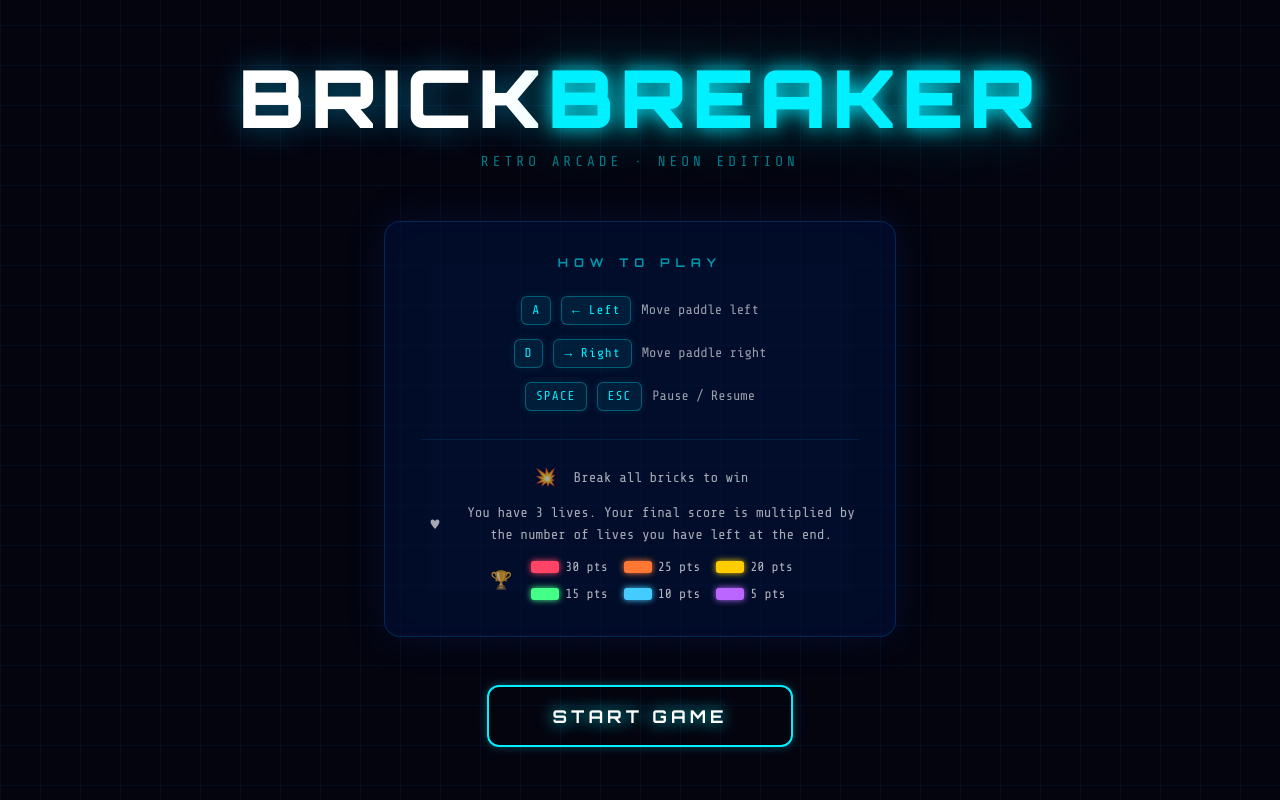
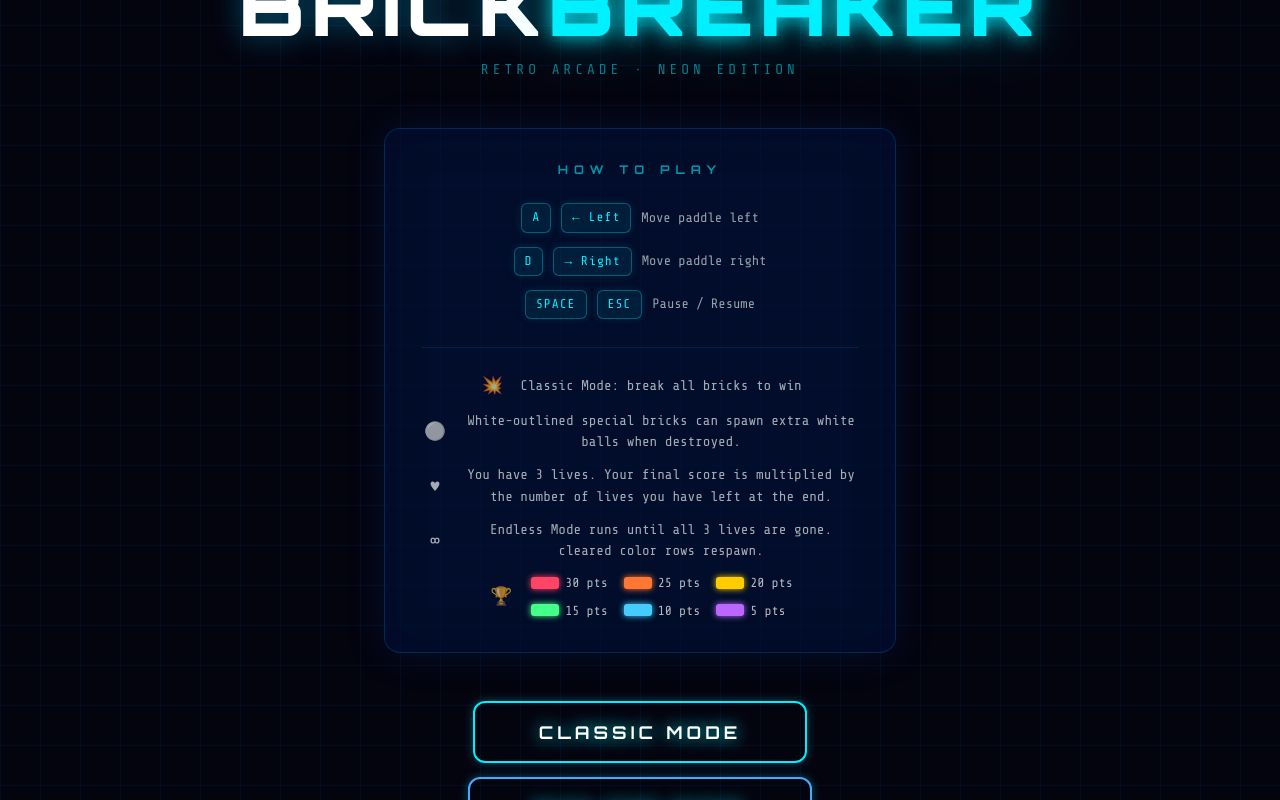
Before and after one commit to banhidiboti/brickbreaker, a Vue app in the folder brick-breaker/: page / in a window 1280 px wide. Built offline with nearby package versions, Linux system fonts and the light colour scheme.

Commit message:
Endless mode!

```diff
--- a/brick-breaker/src/App.vue
+++ b/brick-breaker/src/App.vue
@@ -2,13 +2,21 @@
 import { ref } from 'vue'
 import WelcomeScreen from './components/WelcomeScreen.vue'
 import GameCanvas from './components/GameCanvas.vue'
+import GameCanvasEndless from './components/GameCanvasEndless.vue'
 
 const gameStarted = ref(false)
+const gameMode = ref('classic')
+
+const startGame = (mode = 'classic') => {
+  gameMode.value = mode
+  gameStarted.value = true
+}
 </script>
 
 <template>
-  <WelcomeScreen v-if="!gameStarted" @start="gameStarted = true" />
-  <GameCanvas v-else @go-home="gameStarted = false" />
+  <WelcomeScreen v-if="!gameStarted" @start="startGame" />
+  <GameCanvas v-else-if="gameMode === 'classic'" key="classic" @go-home="gameStarted = false" />
+  <GameCanvasEndless v-else key="endless" @go-home="gameStarted = false" />
 </template>
 
 <style>
--- a/brick-breaker/src/components/GameCanvas.vue
+++ b/brick-breaker/src/components/GameCanvas.vue
@@ -1,7 +1,15 @@
 <script setup>
-import { ref, onMounted, onUnmounted } from 'vue'
+import { ref, onMounted, onUnmounted, computed } from 'vue'
+
+const props = defineProps({
+  mode: {
+    type: String,
+    default: 'classic'
+  }
+})
 
 const emit = defineEmits(['goHome'])
+const isEndlessMode = computed(() => props.mode === 'endless')
 const resumeGame = () => { paused.value = false }
 const togglePause = () => {
   if (!gameOver.value && !won.value) paused.value = !paused.value
@@ -121,6 +129,7 @@ const brickPadding = 5
 const brickOffsetTop = 55
 const brickOffsetLeft = 8
 const BONUS_BRICK_COUNT = 5
+const MAX_ENDLESS_BONUS_BALLS = 5
 
 const bricks = ref([])
 
@@ -221,7 +230,38 @@ const makeBricks = () => {
   return grid
 }
 
+const getRowBonusBricks = () => {
+  const baseChance = BONUS_BRICK_COUNT / (brickColumnCount * brickRowCount)
+  const count = Math.floor(baseChance * brickColumnCount)
+  return Math.max(1, count)
+}
+
+const refillRow = (rowIndex) => {
+  const bonusSpots = new Set()
+  const bonusCount = getRowBonusBricks()
+
+  while (bonusSpots.size < bonusCount) {
+    bonusSpots.add(Math.floor(Math.random() * brickColumnCount))
+  }
+
+  for (let c = 0; c < brickColumnCount; c++) {
+    bricks.value[c][rowIndex].status = 1
+    bricks.value[c][rowIndex].isBonus = bonusSpots.has(c)
+  }
+}
+
+const refillClearedRowsInEndless = () => {
+  if (!isEndlessMode.value) return
+
+  for (let r = 0; r < brickRowCount; r++) {
+    const isRowCleared = bricks.value.every(column => column[r].status === 0)
+    if (isRowCleared) refillRow(r)
+  }
+}
+
 const spawnBonusBall = (x, y) => {
+  if (isEndlessMode.value && bonusBalls.value.length >= MAX_ENDLESS_BONUS_BALLS) return
+
   bonusBalls.value.push({
     x,
     y,
@@ -234,6 +274,7 @@ const spawnBonusBall = (x, y) => {
 
 const initGame = () => {
   score.value = 0
+  finalScore.value = 0
   lives.value = 3
   gameOver.value = false
   paused.value = false
@@ -364,6 +405,8 @@ const draw = () => {
 // ── Logic ──────────────────────────────────────────────────────────────────
 
 const finishIfWon = () => {
+  if (isEndlessMode.value) return
+
   const remaining = bricks.value.flat().filter(x => x.status === 1).length
   if (remaining === 0) {
     won.value = true
@@ -398,6 +441,7 @@ const collisionDetection = (currentBall) => {
           spawnBonusBall(bx + brickWidth / 2, by + brickHeight / 2)
         }
 
+        refillClearedRowsInEndless()
         finishIfWon()
         return
       }
--- /dev/null
+++ b/brick-breaker/src/components/GameCanvasEndless.vue
@@ -0,0 +1,9 @@
+<script setup>
+import GameCanvas from './GameCanvas.vue'
+
+const emit = defineEmits(['go-home'])
+</script>
+
+<template>
+  <GameCanvas mode="endless" v-on:goHome="emit('go-home')" />
+</template>
--- a/brick-breaker/src/components/WelcomeScreen.css
+++ b/brick-breaker/src/components/WelcomeScreen.css
@@ -189,6 +189,14 @@
 
 /* ── Start Button ── */
 
+.welcome-screen__start-actions {
+  display: flex;
+  flex-direction: column;
+  gap: 14px;
+  width: 100%;
+  align-items: center;
+}
+
 .welcome-screen__start-btn {
   position: relative;
   padding: 18px 64px;
@@ -199,6 +207,10 @@
   overflow: hidden;
   transition: transform 0.2s;
   animation: pulse-border 2.5s ease-in-out infinite;
+}
+
+.welcome-screen__start-btn--secondary {
+  border-color: #44aaff;
 }
 
 .welcome-screen__start-btn:hover {
--- a/brick-breaker/src/components/WelcomeScreen.vue
+++ b/brick-breaker/src/components/WelcomeScreen.vue
@@ -2,7 +2,7 @@
 import './WelcomeScreen.css'
 
 const emit = defineEmits(['start'])
-const startGame = () => emit('start')
+const startGame = (mode = 'classic') => emit('start', mode)
 
 const BRICK_SCORING = [
   { color: '#ff4466', label: 'Red',    points: 30 },
@@ -50,11 +50,19 @@ const BRICK_SCORING = [
         <div class="welcome-screen__rules">
           <div class="welcome-screen__rule">
             <span class="welcome-screen__rule-icon">💥</span>
-            <span>Break all bricks to win</span>
+            <span>Classic Mode: break all bricks to win</span>
+          </div>
+          <div class="welcome-screen__rule">
+            <span class="welcome-screen__rule-icon">⚪</span>
+            <span>White-outlined special bricks can spawn extra white balls when destroyed.</span>
           </div>
           <div class="welcome-screen__rule">
             <span class="welcome-screen__rule-icon">♥</span>
             <span>You have 3 lives. Your final score is multiplied by the number of lives you have left at the end.</span>
+          </div>
+          <div class="welcome-screen__rule">
+            <span class="welcome-screen__rule-icon">∞</span>
+            <span>Endless Mode runs until all 3 lives are gone. cleared color rows respawn.</span>
           </div>
           <div class="welcome-screen__rule welcome-screen__rule--scoring">
             <span class="welcome-screen__rule-icon">🏆</span>
@@ -75,10 +83,17 @@ const BRICK_SCORING = [
         </div>
       </div>
 
-      <button class="welcome-screen__start-btn" @click="startGame">
-        <span class="welcome-screen__btn-text">START GAME</span>
-        <span class="welcome-screen__btn-glow" />
-      </button>
+      <div class="welcome-screen__start-actions">
+        <button class="welcome-screen__start-btn" @click="startGame('classic')">
+          <span class="welcome-screen__btn-text">CLASSIC MODE</span>
+          <span class="welcome-screen__btn-glow" />
+        </button>
+
+        <button class="welcome-screen__start-btn welcome-screen__start-btn--secondary" @click="startGame('endless')">
+          <span class="welcome-screen__btn-text">ENDLESS MODE</span>
+          <span class="welcome-screen__btn-glow" />
+        </button>
+      </div>
     </div>
   </div>
 </template>
```
